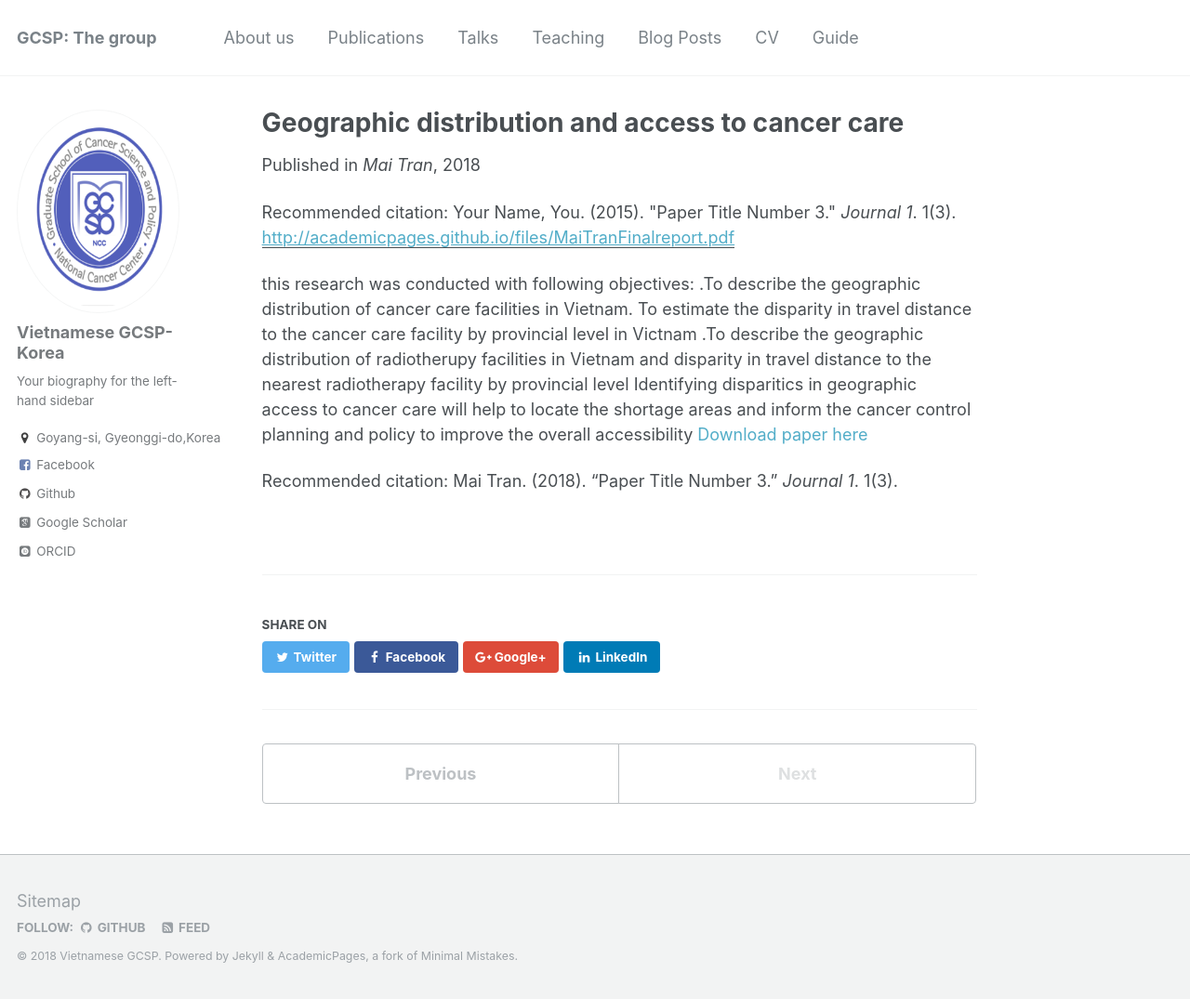
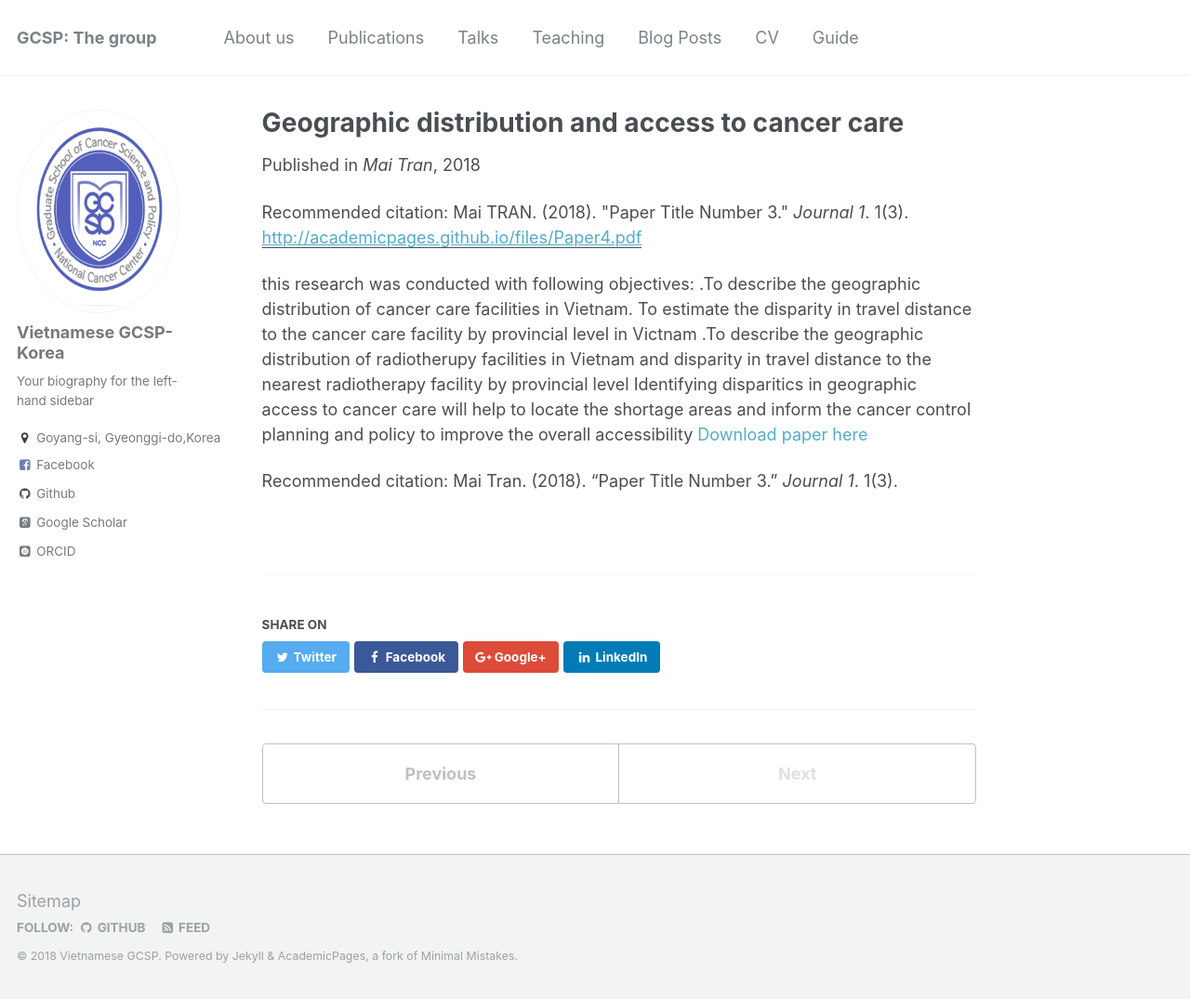
Before and after one commit to kklot/gcsp, a Jekyll site: the page built from _publications/2018-06-20-paper-title-number-6.md, in a window 1280 px wide and 1075 px high. Shown: the whole window at 93% size. Built offline with Jekyll 4.4.1, drawn with Linux system fonts in a browser that asks for light colours; some web fonts are replaced.

Commit message:
Update 2018-06-20-paper-title-number-6.md

```diff
--- a/_publications/2018-06-20-paper-title-number-6.md
+++ b/_publications/2018-06-20-paper-title-number-6.md
@@ -5,10 +5,10 @@ permalink: /publication/2015-10-01-paper-title-number-3
 excerpt: ' this research was conducted with following objectives: .To describe the geographic distribution of cancer care facilities in Vietnam. To estimate the disparity in travel distance to the cancer care facility by provincial level in Victnam .To describe the geographic distribution of radiotherupy facilities in Vietnam and disparity in travel distance to the nearest radiotherapy facility by provincial level Identifying disparitics in geographic access to cancer care will help to locate the shortage areas and inform the cancer control planning and policy to improve the overall accessibility.'
 date: 2018-06-20
 venue: 'Mai Tran'
-paperurl: 'http://academicpages.github.io/files/MaiTranFinalreport.pdf'
-citation: 'Your Name, You. (2015). &quot;Paper Title Number 3.&quot; <i>Journal 1</i>. 1(3).'
+paperurl: 'http://academicpages.github.io/files/Paper4.pdf'
+citation: 'Mai TRAN. (2018). &quot;Paper Title Number 3.&quot; <i>Journal 1</i>. 1(3).'
 ---
  this research was conducted with following objectives: .To describe the geographic distribution of cancer care facilities in Vietnam. To estimate the disparity in travel distance to the cancer care facility by provincial level in Victnam .To describe the geographic distribution of radiotherupy facilities in Vietnam and disparity in travel distance to the nearest radiotherapy facility by provincial level Identifying disparitics in geographic access to cancer care will help to locate the shortage areas and inform the cancer control planning and policy to improve the overall accessibility
-[Download paper here](http://academicpages.github.io/files/MaiTranFinalreport.pdf)
+[Download paper here](http://academicpages.github.io/files/Paper4.pdf)
 
 Recommended citation: Mai Tran. (2018). "Paper Title Number 3." <i>Journal 1</i>. 1(3).
```
